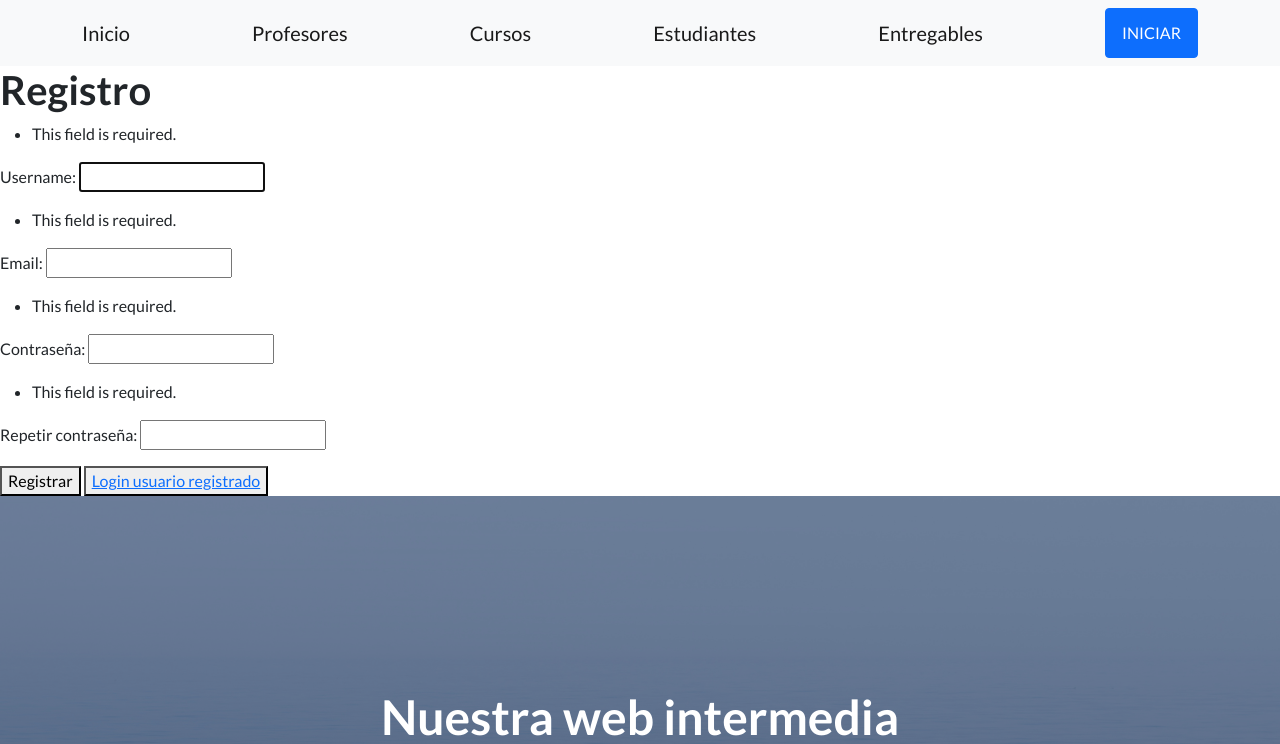
After one commit to dg38932/ProyectoCoder, a Django app: page /AppCoder/register in a window 1280 px wide. The commit adds this page. Shown: the top 744 px of the page. Run offline with Django 4.2, Linux system fonts and the light colour scheme; some libraries are stand-ins or nearby versions.

Commit message:
commit #8

```diff
--- a/AppCoder/forms.py
+++ b/AppCoder/forms.py
@@ -1,4 +1,6 @@
 from django import forms
+from django.contrib.auth.forms import UserCreationForm
+from django.contrib.auth.models import User
 
 class CursoFormulario(forms.Form):
     curso = forms.CharField()
@@ -9,3 +11,12 @@ class ProfesorFormulario(forms.Form):
     apellido= forms.CharField(max_length=30)
     email= forms.EmailField()
     profesion= forms.CharField(max_length=30)
+
+class UserRegisterForm(UserCreationForm):
+    email = forms.EmailField()
+    password1 = forms.CharField(label= 'Contraseña', widget= forms.PasswordInput)
+    password2 = forms.CharField(label= 'Repetir contraseña', widget= forms.PasswordInput)
+    class Meta:
+        model = User
+        fields = ['username', 'email', 'password1', 'password2']
+        help_texts= {k:"" for k in fields}
--- a/AppCoder/templates/AppCoder/inicio.html
+++ b/AppCoder/templates/AppCoder/inicio.html
@@ -3,6 +3,10 @@
 {% load static %}
 
 {% block contenidoQueCambia %}
+
+<h1>{{mensaje}}</h1>
+
+<button><a href="{% url 'Logout' %}">Logout</a></button>
 
 <h3>Podes buscar una camada:</h3>
 
--- /dev/null
+++ b/AppCoder/templates/AppCoder/registro.html
@@ -0,0 +1,15 @@
+{% extends "AppCoder/padre.html" %}
+
+{% load static %}
+
+{% block contenidoQueCambia %}
+
+<h1> Registro </h1>
+
+<form action="" method="POST">{% csrf_token %}
+    {{ form.as_p }}
+    <button type="submit"> Registrar</button>
+    <button><a href="Login">Login usuario registrado</a></button>
+</form>
+
+{% endblock%}
--- a/AppCoder/urls.py
+++ b/AppCoder/urls.py
@@ -1,5 +1,6 @@
 from django.urls import path
 from AppCoder import views
+from django.contrib.auth.views import LogoutView
 
 urlpatterns = [
 
@@ -20,5 +21,8 @@ urlpatterns = [
     path(r'^nuevo$',views.CursoCreacion.as_view(), name='New'),
     path(r'^editar/(?P<pk>\d+)$',views.CursoUpdate.as_view(), name='Edit'),
     path(r'^borrar/(?P<pk>\d+)$',views.CursoDelete.as_view(), name='Delete'),
+    path('login', views.login_request, name = 'Login'),
+    path('register', views.register, name = 'Register'),
+    path('logout', LogoutView.as_view(template_name='AppCoder/logout.html'), name='Logout'),
 
-]
+    ]
--- a/AppCoder/views.py
+++ b/AppCoder/views.py
@@ -1,12 +1,16 @@
 from django.shortcuts import render
 from django.http import HttpResponse
 from AppCoder.forms import CursoFormulario
-from AppCoder.forms import ProfesorFormulario
+from AppCoder.forms import ProfesorFormulario, UserRegisterForm
 from AppCoder.models import Curso, Profesor
 from django.views.generic import ListView
 from django.views.generic.detail import DetailView
 from django.views.generic.edit import CreateView, UpdateView, DeleteView
 from django.urls import reverse_lazy
+from django.contrib.auth.forms import AuthenticationForm, UserCreationForm
+from django.contrib.auth import login, logout, authenticate
+from django.contrib.auth.mixins import LoginRequiredMixin
+from django.contrib.auth.decorators import login_required
 
 
 # Create your views here.
@@ -17,6 +21,7 @@ def curso(self):
     documento = f"El curso es: {curso.nombre}, la camada es: {curso.camada}"
     return HttpResponse(documento)
 
+@login_required
 def inicio(request):
     return render(request, "AppCoder/inicio.html")
 
@@ -110,8 +115,12 @@ def editarProfesor(request, profesor_nombre):
     return render(request, "AppCoder/profesorFormulario.html", {"miFormulario":miFormulario, "profesor_nombre": profesor_nombre})
 
 class CursoList(ListView):
-    model = Curso
-    template_name = "AppCoder/cursos_list.html"
+   model = Curso
+   template_name = "AppCoder/cursos_list.html"
+
+# class CursoList(LoginRequiredMixin, ListView):
+#    model = Curso
+#    template_name = "AppCoder/cursos_list.html"
 
 class CursoDetalle(DetailView):
     model = Curso
@@ -130,3 +139,33 @@ class CursoUpdate(UpdateView):
 class CursoDelete(DeleteView):
     model = Curso
     success_url = "/AppCoder/curso/list"
+
+def login_request(request):
+    if request.method == "POST":
+        form = AuthenticationForm(request, data = request.POST)
+        if form.is_valid():
+            usuario = form.cleaned_data.get('username')
+            contra = form.cleaned_data.get('password')
+            user = authenticate(username=usuario, password=contra)
+            if user is not None:
+                login(request, user)
+                return render(request, "AppCoder/inicio.html", {"mensaje":f"Bienvenido {usuario}"})
+            else:
+                return render(request, "AppCoder/inicio.html", {"mensaje":"Error, datos incorrectos"})
+        else:
+            return render(request, "AppCoder/inicio.html", {"mensaje": "Error, formulario erroneo"})
+    form = AuthenticationForm()
+    return render(request, "AppCoder/login.html", {'form':form})
+
+def register(request):
+    if request.method == 'POST':
+        #form = UserCreationForm(request.POST)
+        form = UserRegisterForm(request.POST)
+        if form.is_valid():
+            username = form.cleaned_data['username']
+            form.save()
+            return render(request, "AppCoder/inicio.html", {"mensaje":"Usuario creado"})
+    else:
+        #form = UserCreationForm()
+        form = UserRegisterForm(request.POST)
+    return render(request, "AppCoder/registro.html", {"form":form})
--- a/ProyectoCoder/settings.py
+++ b/ProyectoCoder/settings.py
@@ -122,3 +122,5 @@ STATIC_URL = 'static/'
 # https://docs.djangoproject.com/en/4.0/ref/settings/#default-auto-field
 
 DEFAULT_AUTO_FIELD = 'django.db.models.BigAutoField'
+
+LOGIN_URL = '/AppCoder/login'
```
Also changed, not shown: AppCoder/templates/AppCoder/inicio2.html (deleted, +0 -39 lines), AppCoder/templates/AppCoder/login.html (added, +16 -0 lines), AppCoder/templates/AppCoder/logout.html (added, +10 -0 lines), db.sqlite3.
